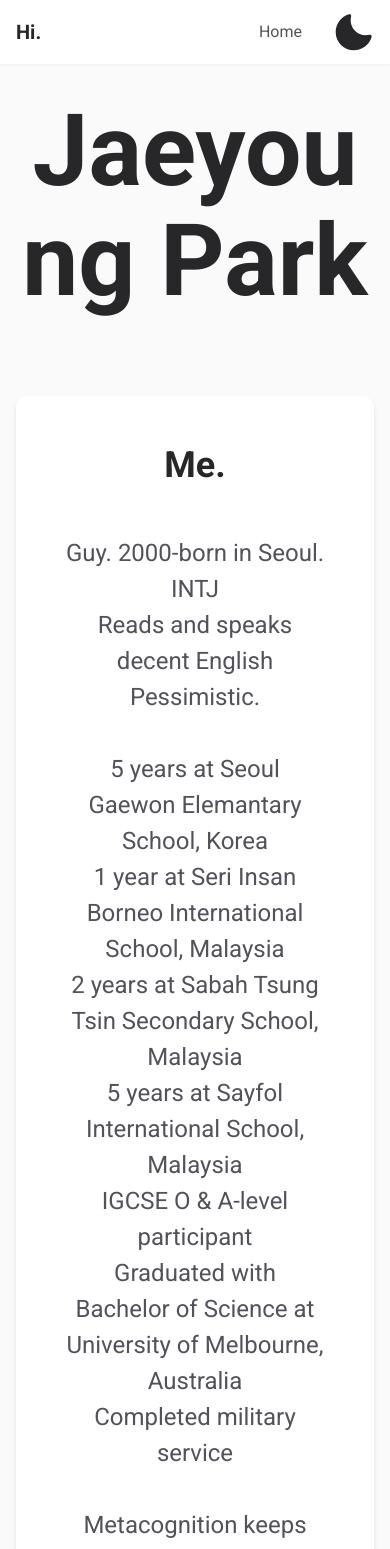
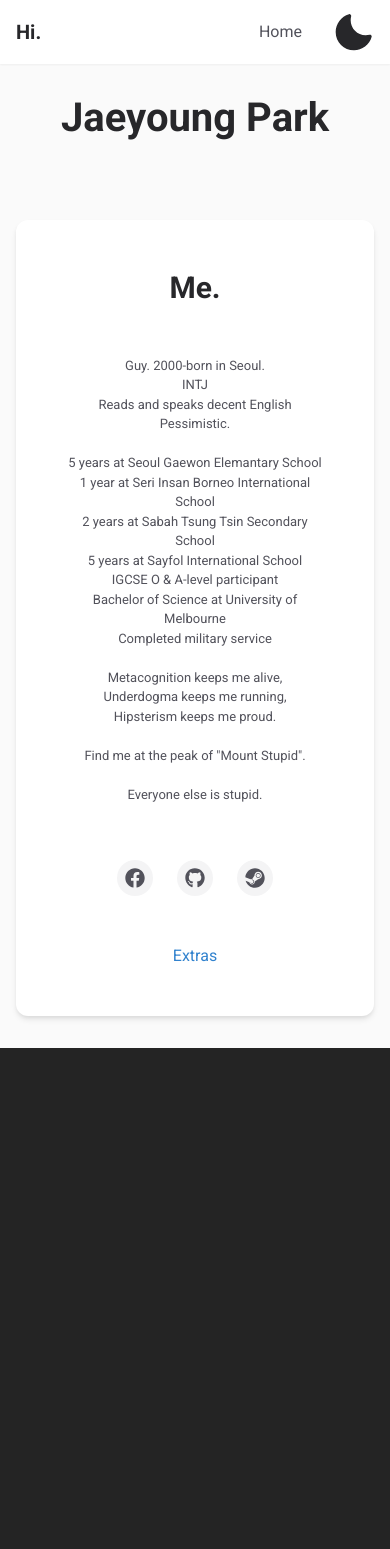
Before and after one commit to sttsspjy/myIdCard, a React (Vite) app: page / in a window 390 px wide. Shown: the top 1549 px of the page. After the commit the page ends 1048 px from the top, so only its background shows below. Built offline with nearby package versions, Linux system fonts and the light colour scheme.

Commit message:
mobile responsive website test 1

```diff
--- a/src/App.tsx
+++ b/src/App.tsx
@@ -42,7 +42,7 @@ function App() {
                 <Box py={8} px={4} width="100%" display="flex" flexDirection="column" alignItems="center">
                   {/* Heading outside the white container */}
                   <Box width="100%" textAlign="center" mb={16}>
-                    <Box as="h1" fontSize="100px" fontWeight="bold" color="gray.800" _dark={{ color: 'gray.100' }}>
+                    <Box as="h1" fontSize={{ base: "40px", md: "100px" }} fontWeight="bold" color="gray.800" _dark={{ color: 'gray.100' }}>
                       Jaeyoung Park
                     </Box>
                   </Box>
--- a/src/components/Navbar.tsx
+++ b/src/components/Navbar.tsx
@@ -10,7 +10,7 @@ const Navbar = () => {
     <Box bg="white" _dark={{ bg: 'gray.900' }} px={4} shadow="sm">
       <Flex h={16} alignItems="center" maxW="container.xl" mx="auto">
         <RouterLink to="/">
-          <ChakraLink fontSize="xl" fontWeight="bold" color="gray.800" _dark={{ color: 'gray.100' }}>
+          <ChakraLink fontSize={{ base: "xl", md: "2xl" }} fontWeight="bold" color="gray.800" _dark={{ color: 'gray.100' }}>
             Hi.
           </ChakraLink>
         </RouterLink>
--- a/src/pages/About.tsx
+++ b/src/pages/About.tsx
@@ -8,11 +8,11 @@ const About = () => {
     React, Chakra UI, Cursor.`
   return (
     <VStack gap={8} alignItems="flex-start">
-      <Heading size="xl" color="gray.800" _dark={{ color: 'gray.100' }}>
+      <Heading size={{ base: "xl", md: "2xl" }} color="gray.800" _dark={{ color: 'gray.100' }}>
         Shoutouts
       </Heading>
       <Text
-        fontSize="lg"
+        fontSize={{ base: "md", md: "lg" }}
         color="gray.600"
         _dark={{ color: 'gray.300' }}
         whiteSpace="pre-line"
--- a/src/pages/Home.tsx
+++ b/src/pages/Home.tsx
@@ -1,4 +1,4 @@
-import { Heading, Text, Button, VStack, HStack, Link as ChakraLink } from '@chakra-ui/react'
+import { Heading, Text, Button, VStack, HStack, Link as ChakraLink, useBreakpointValue } from '@chakra-ui/react'
 import { Link } from 'react-router-dom'
 import { FaFacebook, FaGithub, FaSteam } from 'react-icons/fa'
 
@@ -9,12 +9,12 @@ const Home = () => {
 Reads and speaks decent English
 Pessimistic.
 
-5 years at Seoul Gaewon Elemantary School, Korea
-1 year at Seri Insan Borneo International School, Malaysia
-2 years at Sabah Tsung Tsin Secondary School, Malaysia
-5 years at Sayfol International School, Malaysia
+5 years at Seoul Gaewon Elemantary School
+1 year at Seri Insan Borneo International School
+2 years at Sabah Tsung Tsin Secondary School
+5 years at Sayfol International School
 IGCSE O & A-level participant
-Graduated with Bachelor of Science at University of Melbourne, Australia
+Bachelor of Science at University of Melbourne
 Completed military service
 
 Metacognition keeps me alive,
@@ -31,19 +31,21 @@ Everyone else is stupid.`
     { name: 'GitHub', url: 'https://github.com/sttsspjy', icon: FaGithub },
     { name: 'Steam', url: 'https://steamcommunity.com/profiles/76561198254379003', icon: FaSteam }
   ]
+  const iconSize = useBreakpointValue({ base: 20, md: 24 });
 
   return (
     <VStack gap={12} alignItems="center" textAlign="center" w="100%">
-      <Heading size="2xl" color="gray.800" _dark={{ color: 'gray.100' }}>
+      <Heading size={{ base: "xl", md: "2xl" }} color="gray.800" _dark={{ color: 'gray.100' }}>
         Me.
       </Heading>
       <Text
-        fontSize="2xl"
+        fontSize={{ base: "13px", md: "2xl" }}
         color="gray.600"
         _dark={{ color: 'gray.300' }}
-        maxW="5xl"
+        maxW="10xl"
         whiteSpace="pre-line"
         textAlign="center"
+        px={{ base: 0, md: 0 }}
       >
         {bioText}
       </Text>
@@ -57,7 +59,7 @@ Everyone else is stupid.`
               key={social.name}
               href={social.url}
               isExternal
-              p={3}
+              p={{ base: 2, md: 3 }}
               borderRadius="full"
               bg="gray.100"
               color="gray.600"
@@ -69,7 +71,7 @@ Everyone else is stupid.`
               }}
               transition="all 0.2s"
             >
-              <IconComponent size={24} />
+              <IconComponent size={iconSize} />
             </ChakraLink>
           );
         })}
@@ -80,7 +82,7 @@ Everyone else is stupid.`
         <Button
           variant="link"
           colorScheme="blue"
-          fontSize="xl"
+          fontSize={{ base: "md", md: "xl" }}
           fontWeight="normal"
           _hover={{
             textDecoration: "underline"
```
